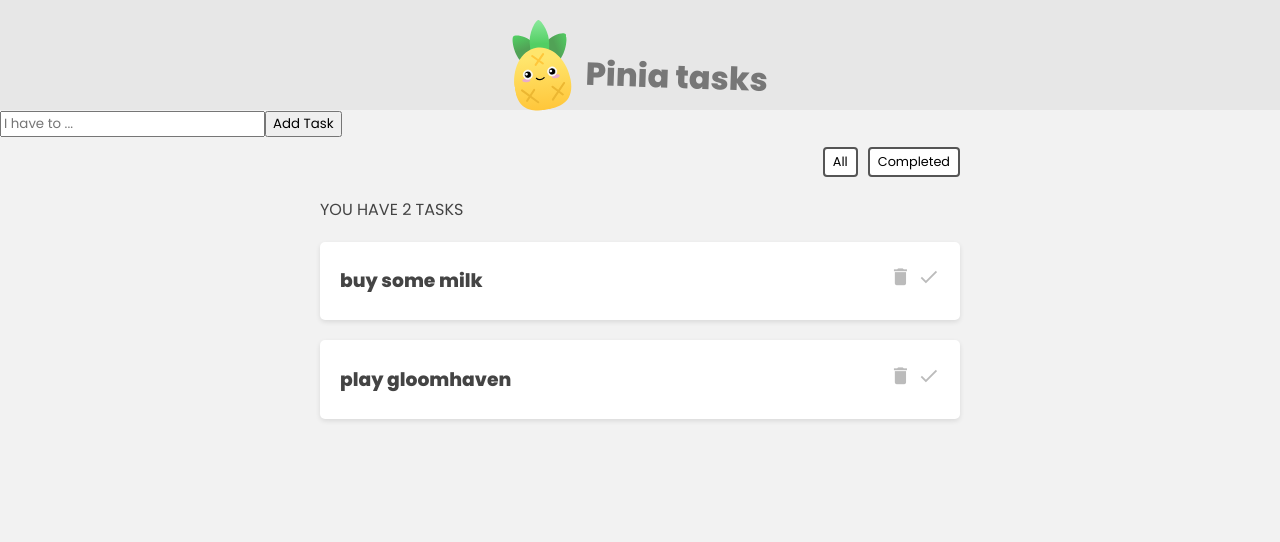
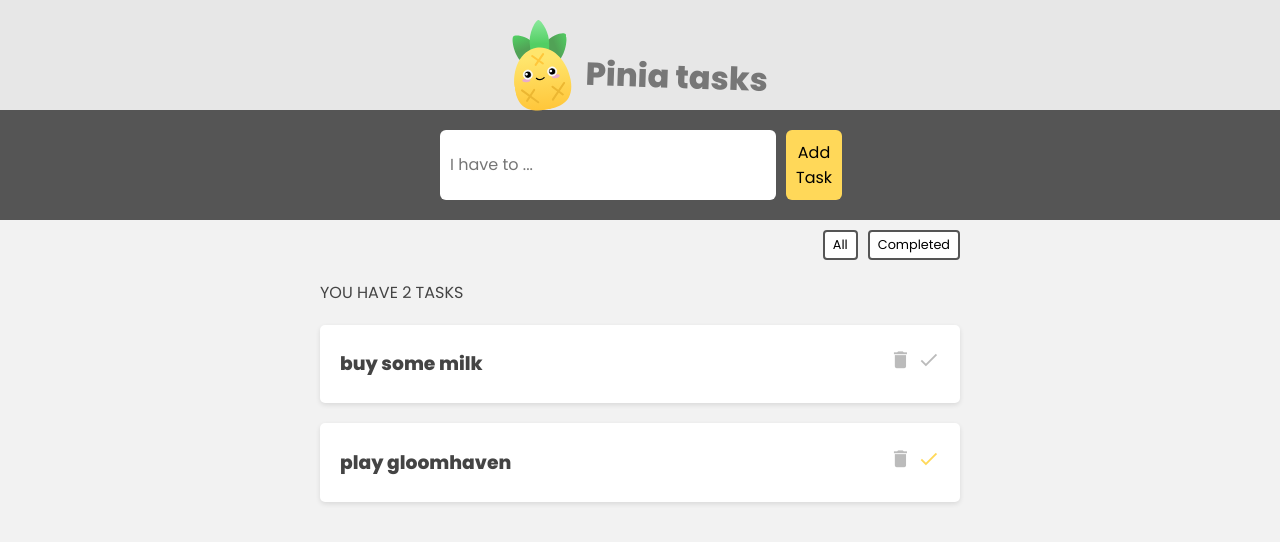
Before and after one commit to NorelhoudaB/PINIA, a Vue app in the folder pinia-tutu/: page / in a window 1280 px wide. Shown: the top 542 px of the page. Built offline with nearby package versions, Linux system fonts and the light colour scheme.

Commit message:
DID ACTIVE FOR DONE

```diff
--- a/pinia-tutu/src/assets/main.css
+++ b/pinia-tutu/src/assets/main.css
@@ -6,7 +6,7 @@
   margin: 0;
 }
 body * {
-  font-family: "Poppins";
+  font-family: "Poppins", Arial, sans-serif;
 }
 
 /* header */
@@ -58,6 +58,11 @@
   cursor: pointer;
 
 }
+
+.task i.active {
+  color: #ffd859 !important;
+}
+
 .filter  {
 width: 640px;
 margin: 10px auto;
@@ -74,3 +79,31 @@
   font-size:0.8em;
 
 }
+.new-task-form{
+  background: #555;
+  padding: 20px 0;
+}
+form{
+  max-width:400px;
+  margin: 0 auto;
+  display: grid;
+  grid-template-columns: 1fr auto;
+  gap: 10px;
+}
+form button{
+  background:#ffd859;
+  border:0;
+  padding: 10px;
+  font-family:"Poppins";
+  border-radius:6px;
+  cursor:pointer;
+  font-size:1rem;
+}
+
+form input{
+  border:0;
+  padding:10px;
+  border-radius:6px;
+  color:#444;
+  font-size:1rem;
+}
--- a/pinia-tutu/src/components/TaskDetails.vue
+++ b/pinia-tutu/src/components/TaskDetails.vue
@@ -2,19 +2,34 @@
   <div class="task">
   <h3>{{ task.title }}</h3>
   <div class="icons">
-<i class="material-icons">delete</i>
-<i class="material-icons">done</i>
+<i @click="TaskStore.deleteTask(task.id)" class="material-icons">delete</i>
+<i @click="TaskStore.toggleCompleted(task.id)" class="material-icons" :class="{active: task.Completed}">done</i>
 
   </div>
   </div>
 </template>
 
 <script>
+import { useTaskStore } from '@/stores/TaskStore';
 export default {
 props:['task'],
+
+setup(props) {
+  const TaskStore = useTaskStore();
+  const task = props.task;
+
+  return {
+    TaskStore,
+    task
+  }
+}
 }
 </script>
 
-<style>
+<style scoped>
 
+
+.task i.active {
+  color: #ffd859 !important;
+}
 </style>
--- a/pinia-tutu/src/stores/TaskStore.js
+++ b/pinia-tutu/src/stores/TaskStore.js
@@ -9,8 +9,9 @@
         ]
     }),
     getters:{
-      completed() {
+    completed() {
         return this.tasks.filter(t => t.Completed)
+
     },
     completedcount() {
         return this.tasks.reduce((p, c) => {
@@ -25,6 +26,16 @@
     },    actions: {
         addTask(task) {
             this.tasks.push(task)
+    },deleteTask(id) {
+        this.tasks=this.tasks.filter(t =>{
+
+            return t.id !== id})
+},
+toggleCompleted(id) {
+const task =this.tasks.find(t => t.id === id)
+task.Completed = !task.Completed
+
+}
     }
-}
+
 });
```
